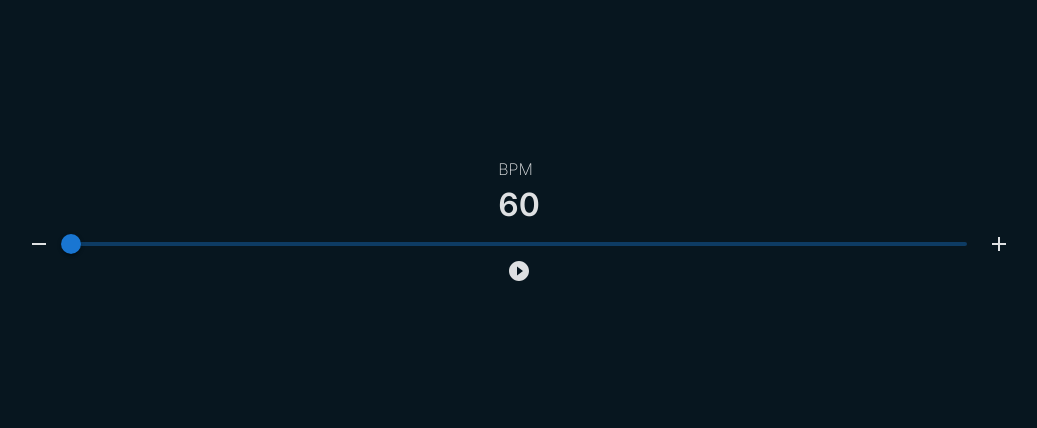
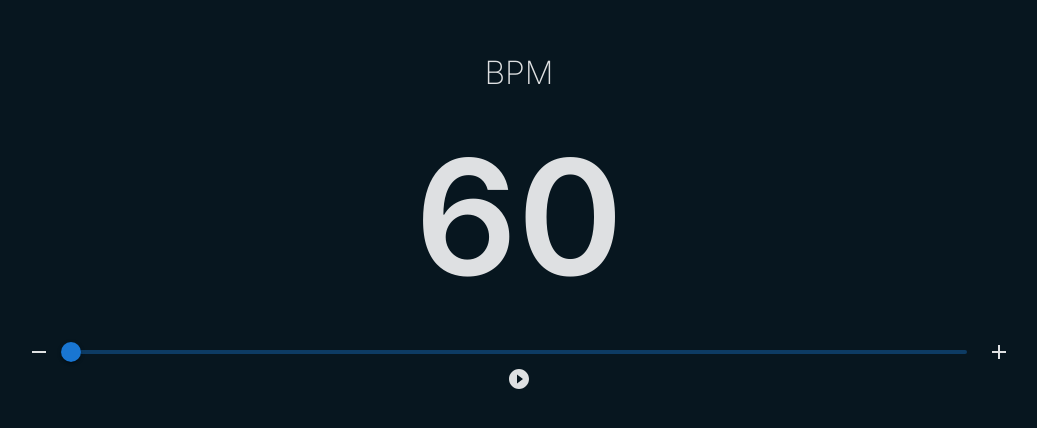
Before and after one commit to RodolphoColler/metronome, a React (Vite) app: page / in a window 1280 px wide. Shown: the part 180-608 px from the top of the page, without its empty margins (121-1158 px from the left). Built offline with nearby package versions, Linux system fonts and the light colour scheme.

Commit message:
styling bpm counter

```diff
--- a/src/App.css
+++ b/src/App.css
@@ -13,3 +13,20 @@
   align-items: center;
   width: 100%;
 }
+
+.bpm-container {
+  display: flex;
+  flex-direction: column;
+  justify-content: center;
+  align-items: center;
+}
+
+.bpm-container > h1 {
+  font-size: 10rem;
+  font-weight: 800;
+}
+
+p {
+  font-size: 2rem;
+  font-weight: 200;
+}
--- a/src/App.jsx
+++ b/src/App.jsx
@@ -41,11 +41,10 @@ function App() {
 
   return (
     <div className='main-wrapper'>
-      <div>
+      <div className='bpm-container'>
         <p>BPM</p>
-        <h1 className='bpm'>{ bpm }</h1>
+        <h1>{ bpm }</h1>
       </div>
-
 
       <div className="bpm-setters-container">
         <RemoveIcon onClick={ () => setBpm(prev =>  prev <= 60 ? 60 : (prev - 1)) } />
@@ -55,7 +54,7 @@ function App() {
         <AddIcon onClick={ () => setBpm(prev =>  prev >= 400 ? 400 : (prev + 1))} />
       </div>
 
-      <PlayCircleFilledIcon  onClick={ () => { setShouldMetronomeStart(prev => !prev); } } />
+      <PlayCircleFilledIcon onClick={ () => { setShouldMetronomeStart(prev => !prev); } } />
 
     </div>
   );
```
